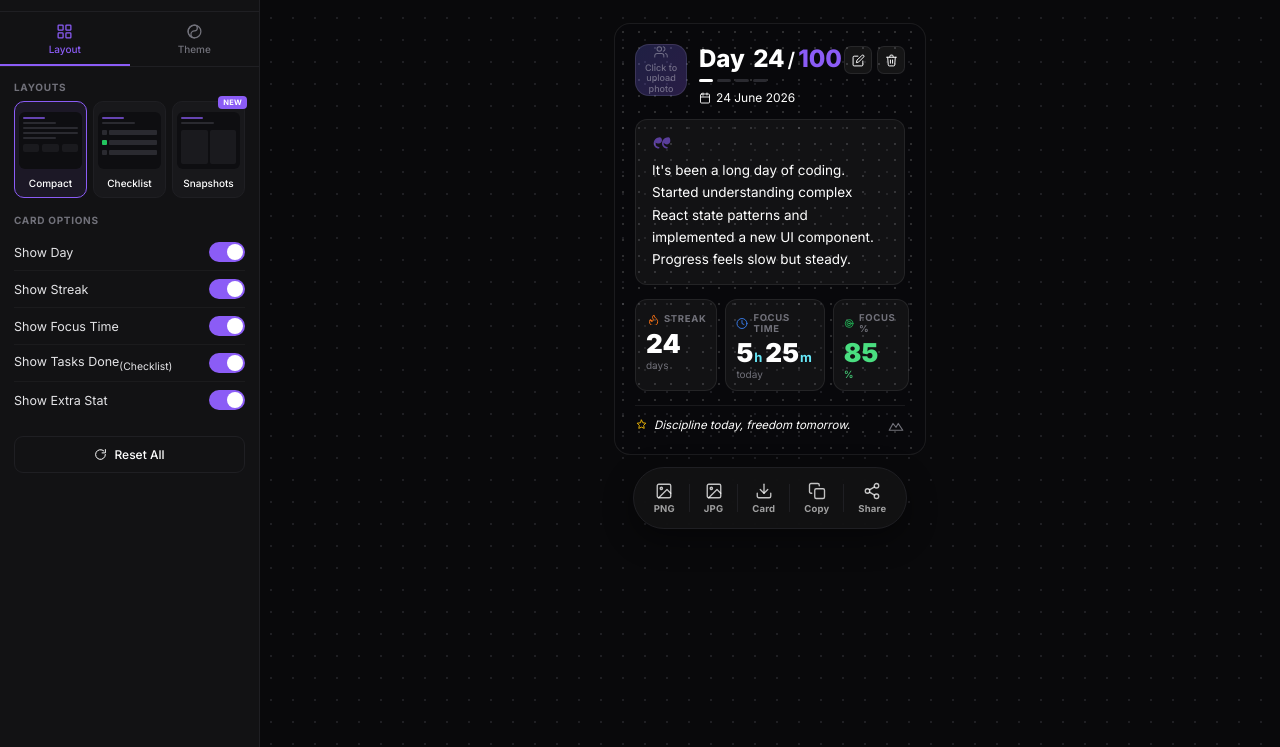
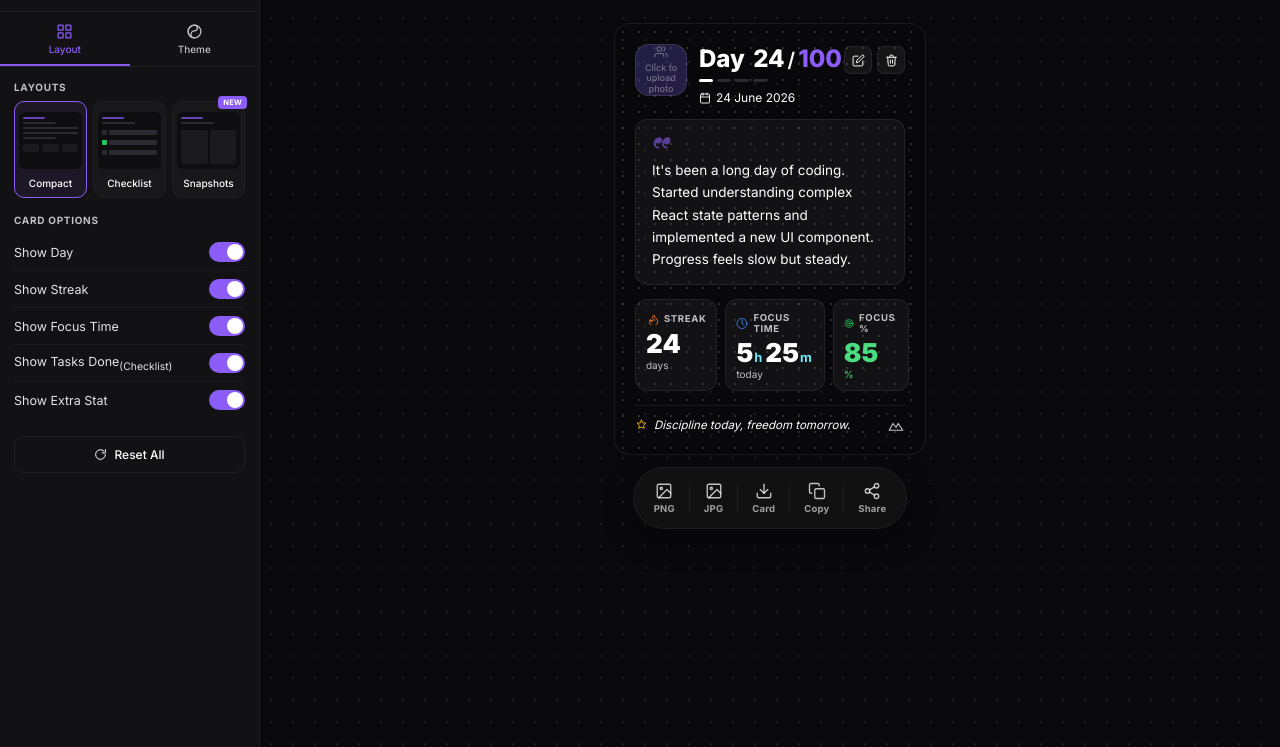
Before and after one commit to percyjacksonn/dayCard, a plain HTML site: page index.html in a window 1280 px wide. Shown: the part 53-800 px from the top of the page. Drawn offline with nearby package versions, Linux system fonts and the light colour scheme.

Commit message:
Update index.html

```diff
--- a/index.html
+++ b/index.html
@@ -19,7 +19,7 @@
   --accent-rgb:139,92,246;
   --text-white:white;
   --text-muted:#ffffff;
-  --text-dim:#71717a;
+  --text-dim:#c0c0c0;
   --radius:16px;
   --font:'Inter',-apple-system,BlinkMacSystemFont,'Segoe UI',system-ui,sans-serif;
 }
```
